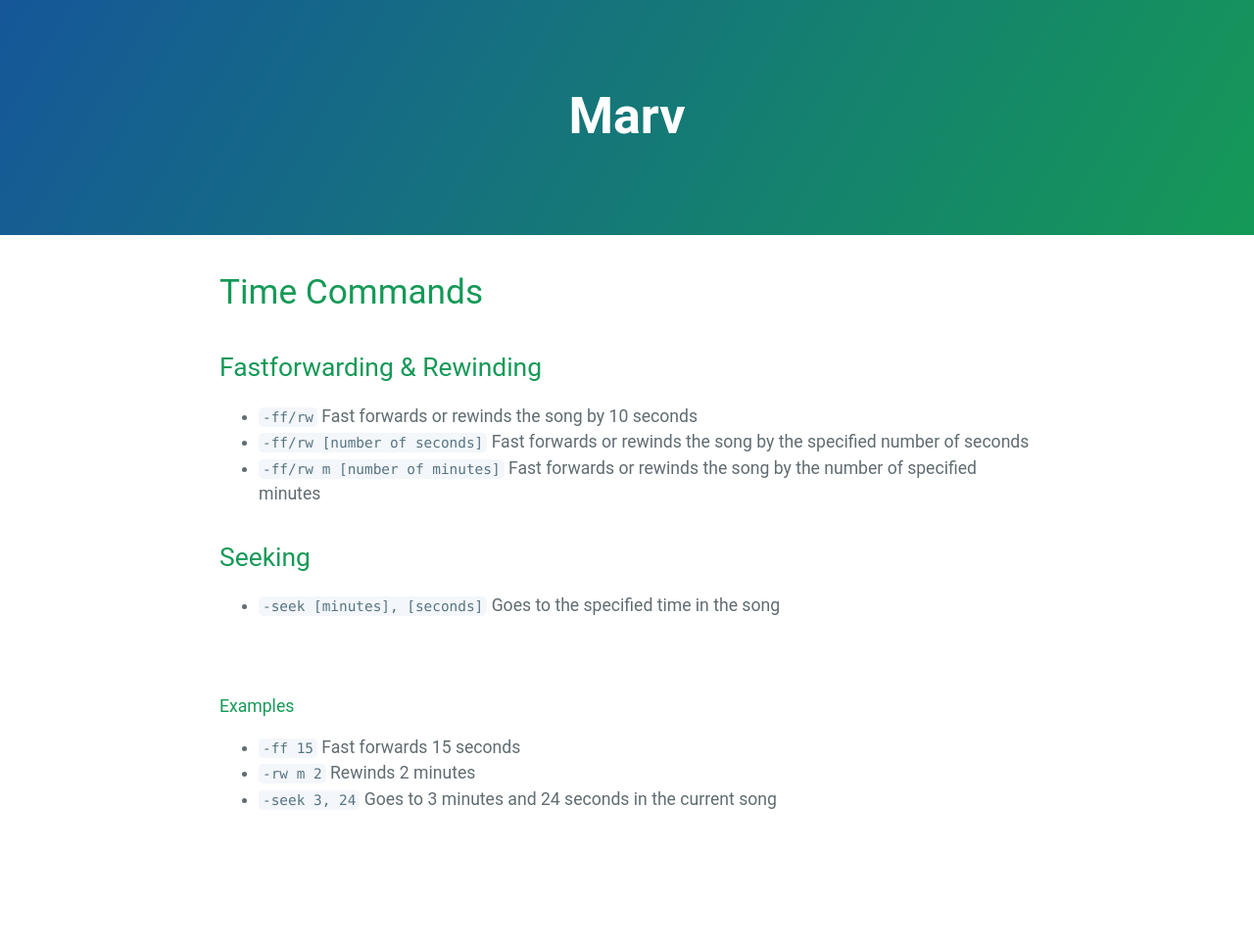
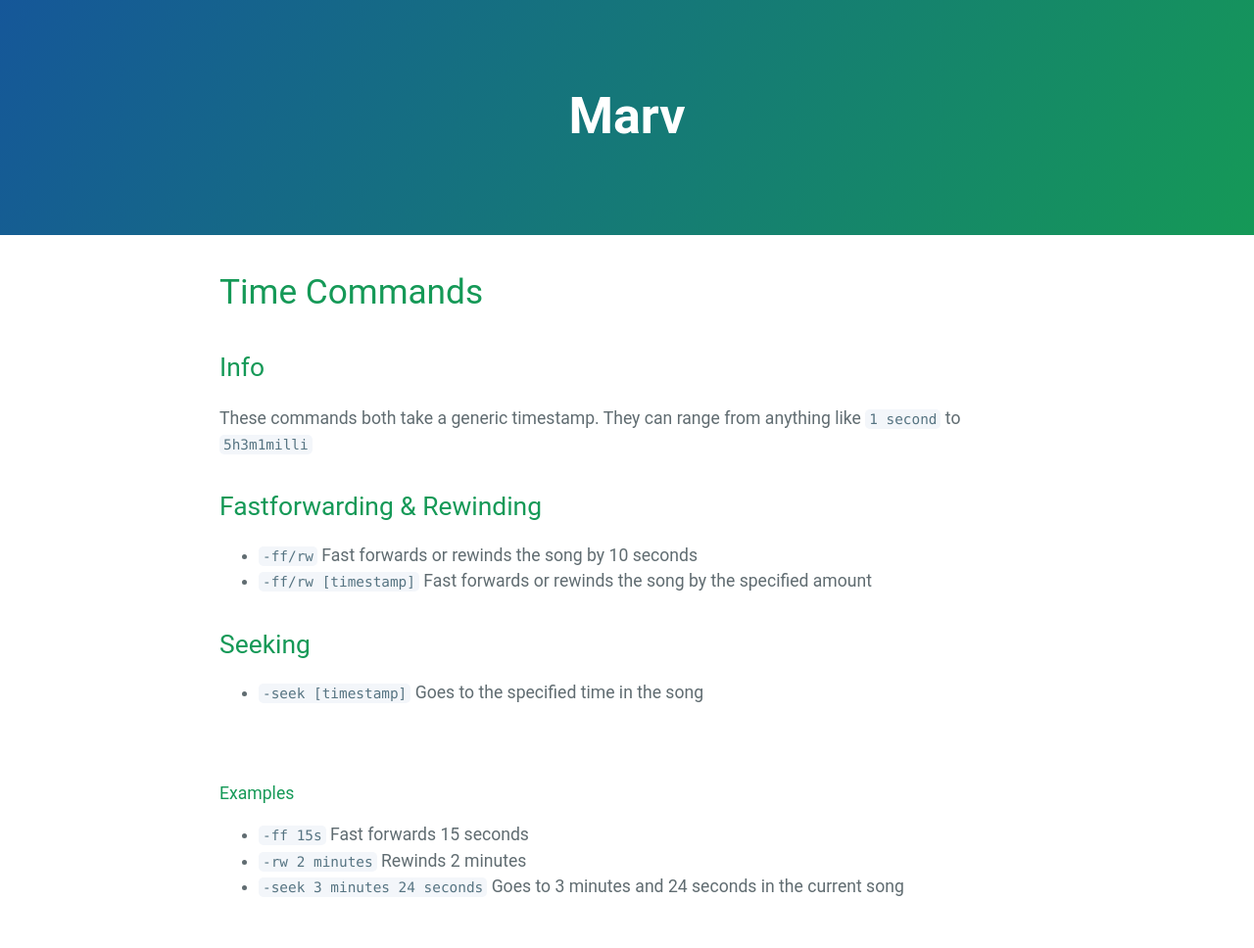
Before and after one commit to mymindishazel/marv-docs, a Jekyll site: the page built from commands/time.md, in a window 1280 px wide. Shown: the whole page at 98% size. Built offline with Jekyll 4.4.1, drawn with Linux system fonts in a browser that asks for light colours; our own code applies the rules of GitHub Pages for plain Markdown files; before the commit the page ends 900 px from its top, so only the background shows below that.

Commit message:
Update time.md

```diff
--- a/commands/time.md
+++ b/commands/time.md
@@ -1,20 +1,23 @@
 
 # Time Commands
+
+## Info
+
+These commands both take a generic timestamp. They can range from anything like `1 second` to `5h3m1milli`
 
 ## Fastforwarding & Rewinding
 
 * `-ff/rw` Fast forwards or rewinds the song by 10 seconds
-* `-ff/rw [number of seconds]` Fast forwards or rewinds the song by the specified number of seconds
-* `-ff/rw m [number of minutes]` Fast forwards or rewinds the song by the number of specified minutes
+* `-ff/rw [timestamp]` Fast forwards or rewinds the song by the specified amount
 
 ## Seeking
 
-* `-seek [minutes], [seconds]` Goes to the specified time in the song
+* `-seek [timestamp]` Goes to the specified time in the song
 
 <br>
 
 #### Examples
 
-* `-ff 15` Fast forwards 15 seconds
-* `-rw m 2` Rewinds 2 minutes
-* `-seek 3, 24` Goes to 3 minutes and 24 seconds in the current song
+* `-ff 15s` Fast forwards 15 seconds
+* `-rw 2 minutes` Rewinds 2 minutes
+* `-seek 3 minutes 24 seconds` Goes to 3 minutes and 24 seconds in the current song
```
